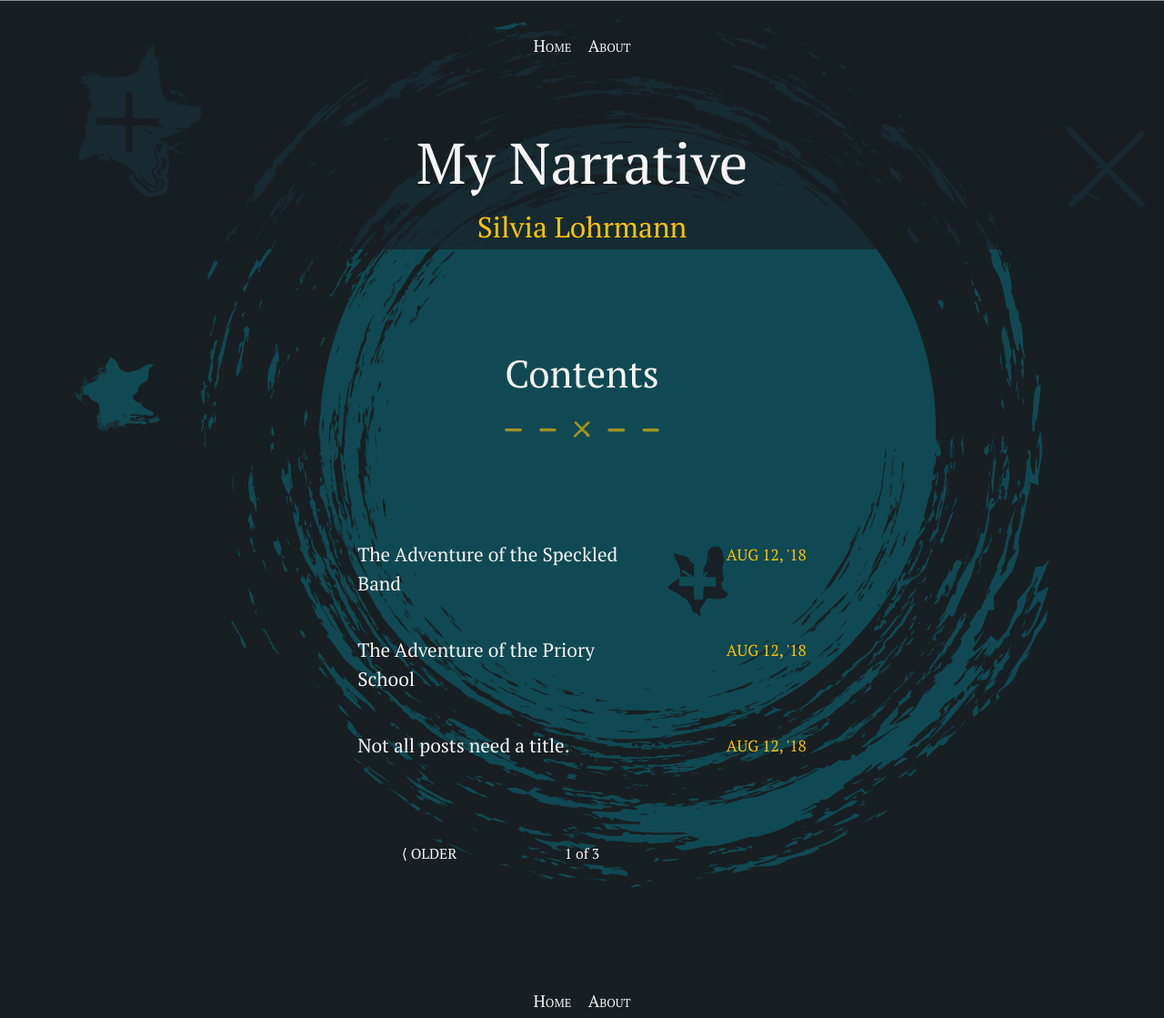
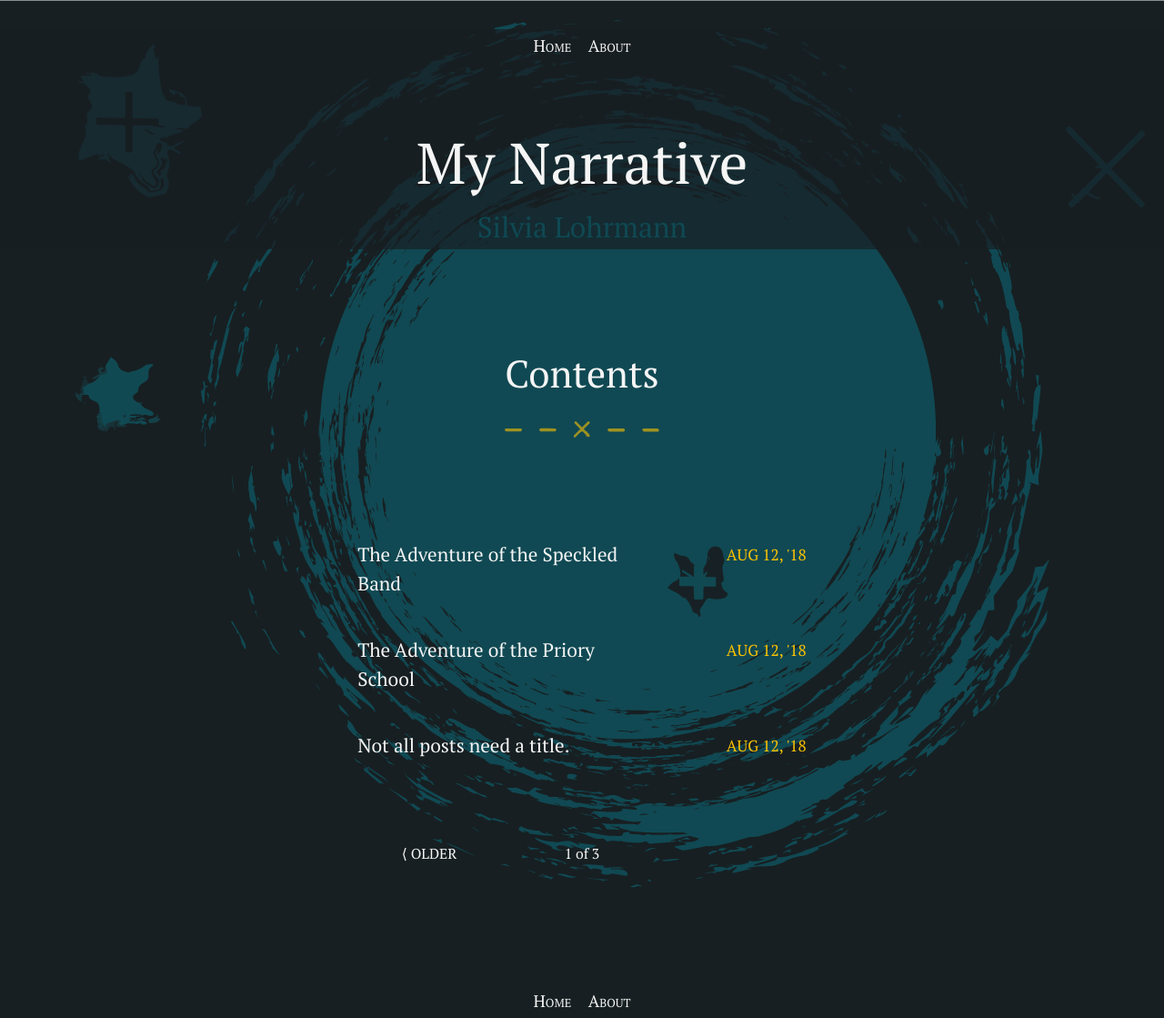
Before and after one commit to silvialohrmann/editorial, a Jekyll site: the page built from index.html, in a window 1280 px wide. Shown: the whole page at 91% size. Built offline with Jekyll 4.4.1, drawn with Linux system fonts in a browser that asks for light colours; the list of posts is cut into pages by our own code.

Commit message:
Update _masthead.scss

```diff
--- a/_sass/_masthead.scss
+++ b/_sass/_masthead.scss
@@ -17,7 +17,7 @@
 }
 
 .site-masthead h2 {
-  color: $muted-text-color;
+  color: #0f4953;
   font-size: 1.25em;
   margin: 0;
   padding: 0 2rem;
```
